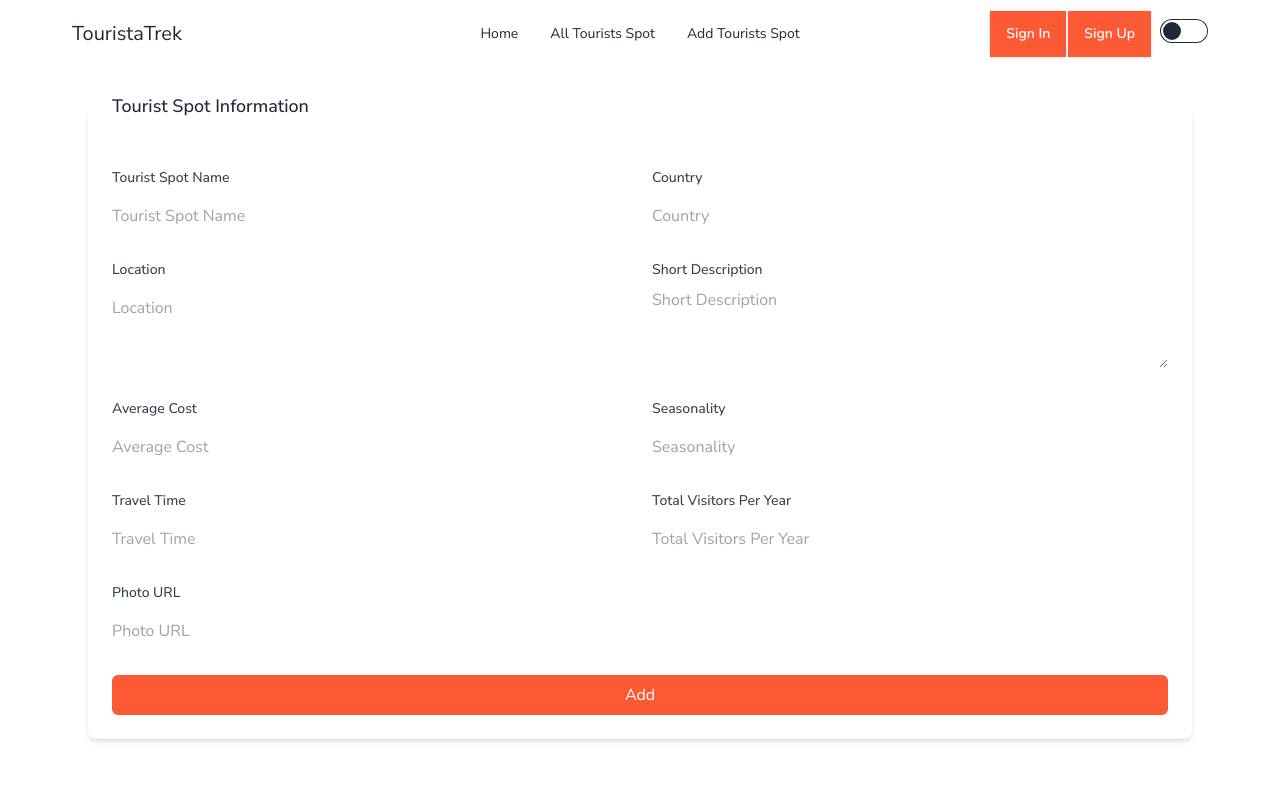
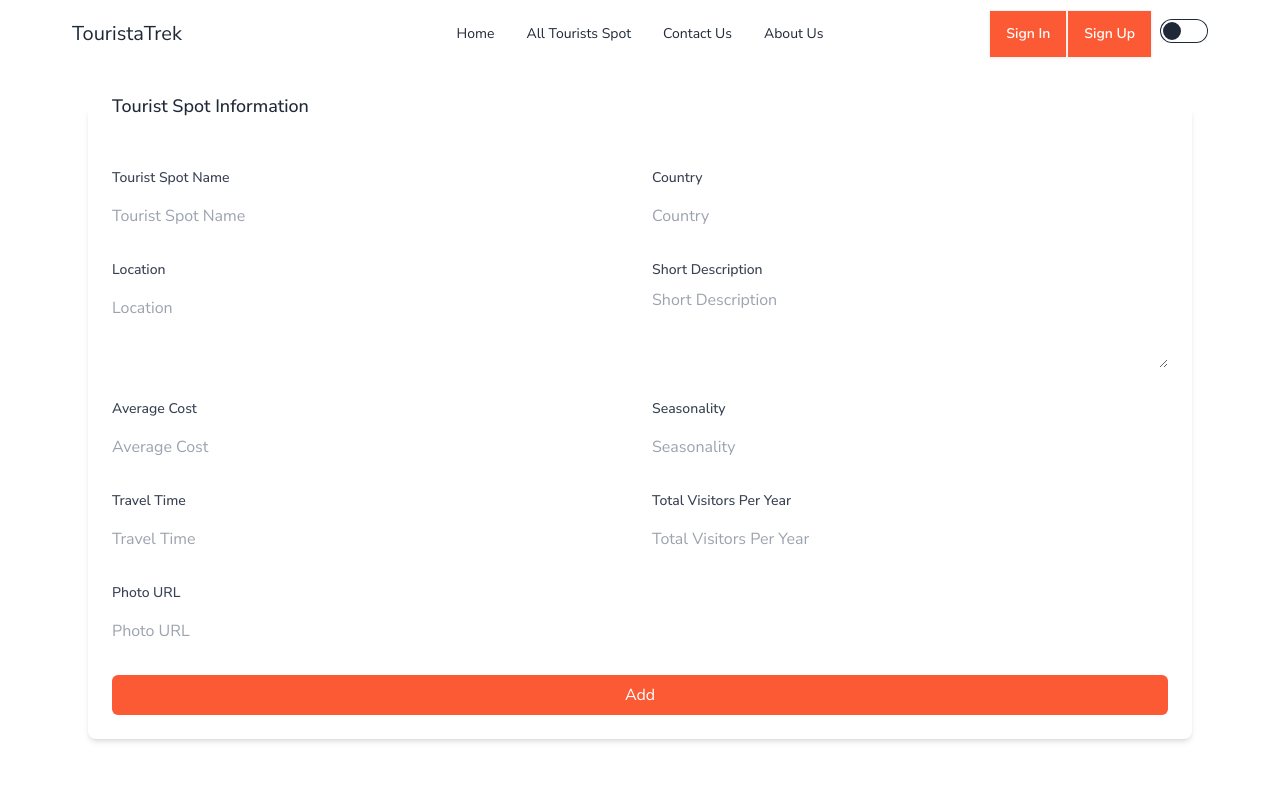
Before and after one commit to sajib689/TouristaTrek--client, a React (Vite) app: page /addspot in a window 1280 px wide. Shown: the top 800 px of the page. Built offline with nearby package versions, Linux system fonts and the light colour scheme; no server answers.

Commit message:
some design changes

```diff
--- a/src/Components/AllSpotCard.jsx
+++ b/src/Components/AllSpotCard.jsx
@@ -1,5 +1,7 @@
 import { Link } from "react-router-dom";
-
+import AOS from 'aos';
+import 'aos/dist/aos.css';
+AOS.init();
 const AllSpotCard = ({ spot }) => {
   const {
     _id,
@@ -12,7 +14,7 @@ const AllSpotCard = ({ spot }) => {
     seasonality
   } = spot;
   return (
-    <div className="max-w-xs rounded-md shadow-md dark:bg-gray-50 dark:text-gray-800">
+    <div data-aos="fade-down-right" className="max-w-xs rounded-md shadow-md dark:bg-gray-50 dark:text-gray-800">
       <img
         src={image}
         alt=""
--- a/src/Components/AllSpots.jsx
+++ b/src/Components/AllSpots.jsx
@@ -3,33 +3,47 @@ import Loader from "../Utilitis/Loader";
 import { useContext, useState } from "react";
 import { AuthContext } from "../Provider/AuthProvider";
 import AllSpotCard from "./AllSpotCard";
+import { Typewriter } from "react-simple-typewriter";
 
 const AllSpots = () => {
   const { loading } = useContext(AuthContext);
   const spots = useLoaderData();
-  const [data, setData] = useState(spots)
-  const sortData = (data,d) => {
-    const sortSpots = [...data].sort((a, b) => b[d] - a[d])
-    return sortSpots
-}
-const handleSort = (event) => {
+  const [data, setData] = useState(spots);
+  const sortData = (data, d) => {
+    const sortSpots = [...data].sort((a, b) => b[d] - a[d]);
+    return sortSpots;
+  };
+  const handleSort = (event) => {
     const selectedValue = event.target.value;
     const sortedSpots = sortData(spots, selectedValue);
     setData(sortedSpots);
-  }
+  };
   if (loading) return <Loader />;
   return (
     <div className="mt-12 mb-24">
       <h1 className="text-4xl text-start mb-20 font-bold">
-        All Tourists Spots
+        <Typewriter
+          cursor
+          cursorBlinking
+          delaySpeed={1000}
+          deleteSpeed={25}
+          loop={0}
+          typeSpeed={75}
+          words={["All Tourists Spots"]}
+        />
       </h1>
       <div className="mb-5">
-      <select onClick={handleSort}  className="select bg-[#fc5a34] text-white  w-[120px]">
+        <select
+          onClick={handleSort}
+          className="select bg-[#fc5a34] text-white  w-[120px]"
+        >
           <option disabled selected>
-          Sort By
+            Sort By
           </option>
-          <option className="cursor-pointer" value='average_cost'>Average Cost</option>
-          </select>
+          <option className="cursor-pointer" value="average_cost">
+            Average Cost
+          </option>
+        </select>
       </div>
       <div className="grid grid-cols md:grid-cols-3 gap-6">
         {data.map((spot) => (
--- a/src/Shared/Navbar.jsx
+++ b/src/Shared/Navbar.jsx
@@ -50,18 +50,27 @@ const Navbar = () => {
       <li>
         <Link to="/allspot">All Tourists Spot</Link>
       </li>
-      <li>
-        <Link to="/addspot">Add Tourists Spot</Link>
-      </li>
+
       <>
         {user ? (
+         <>
+         <li>
+          <Link to="/addspot">Add Tourists Spot</Link>
+        </li>
           <li>
             <Link to="/mylist">My List</Link>
           </li>
+         </>
         ) : (
           ""
         )}
       </>
+      <li>
+        <Link to="/">Contact Us</Link>
+      </li>
+      <li>
+        <Link to="/">About Us</Link>
+      </li>
     </>
   );
   return (
```
